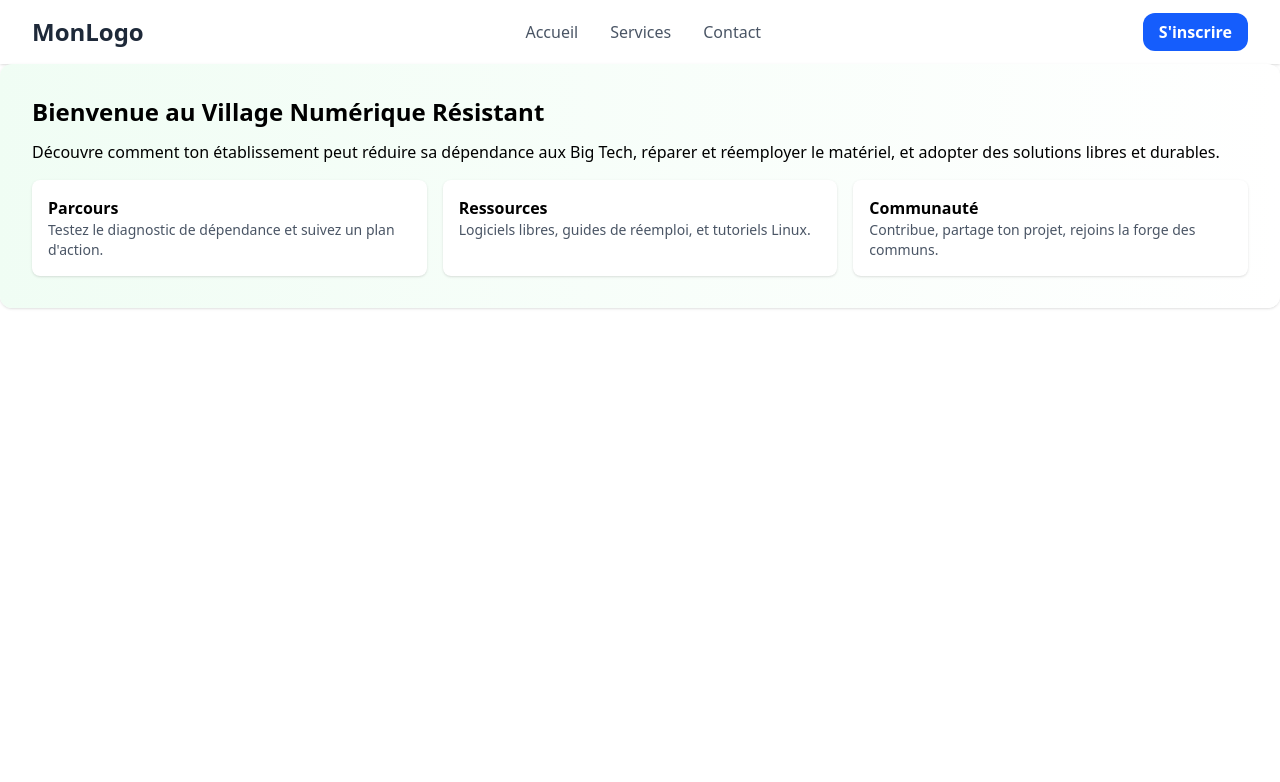
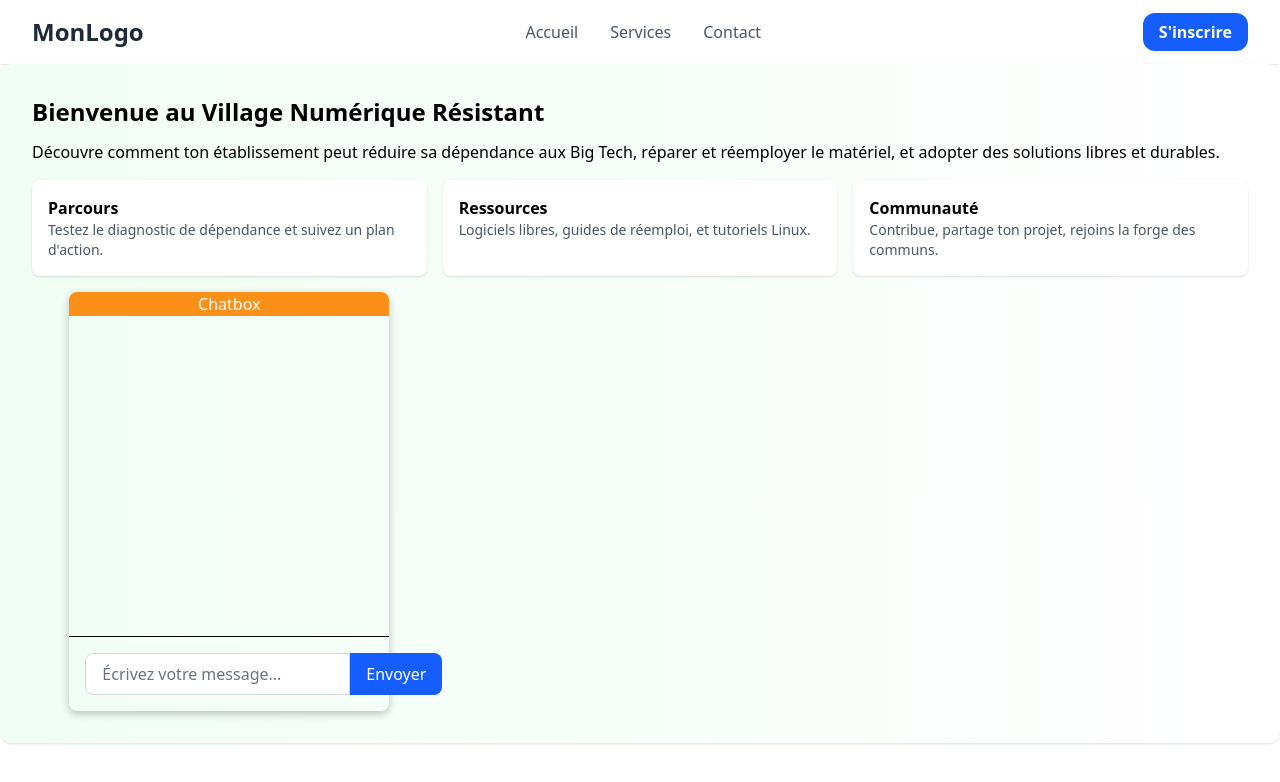
Before and after one commit to gJmry/NDLI-2025, a SvelteKit app: page / in a window 1280 px wide. Shown: the top 782 px of the page. Built offline with nearby package versions, Linux system fonts and the light colour scheme.

Commit message:
feat: init chatbot

```diff
--- /dev/null
+++ b/src/lib/components/Chatbot.svelte
@@ -0,0 +1,48 @@
+<script>
+    let message = "";
+    async function sendMessage() {
+        if (!message) return;
+
+        console.log("Sending message:", message);
+
+        const response = await fetch("/api/chat", {
+            method: "POST",
+            headers: {
+                "Content-Type": "application/json",
+            },
+            body: JSON.stringify({ message }),
+        });
+
+        const data = await response.json();
+        console.log(data);
+
+        message = "";
+    }
+</script>
+
+<header>
+    <div class="w-full">
+        <div
+            class="w-80 m-auto rounded-lg shadow-[0px_3px_8px_rgba(0,0,0,0.24)]"
+        >
+            <h1 class="bg-[#fa9017] text-white text-center rounded-t-lg mb-0">
+                Chatbox
+            </h1>
+            <div class="overflow-y-scroll h-80"></div>
+            <div class="p-4 border-t flex">
+                <input
+                    type="text"
+                    placeholder="Écrivez votre message..."
+                    class="grow border border-gray-300 rounded-l-lg px-4 py-2 focus:outline-none focus:ring-2 focus:ring-blue-500"
+                    bind:value={message}
+                />
+                <button
+                    class="bg-blue-600 text-white px-4 py-2 rounded-r-lg hover:bg-blue-700 transition"
+                    on:click={sendMessage}
+                >
+                    Envoyer
+                </button>
+            </div>
+        </div>
+    </div>
+</header>
--- a/src/routes/+page.svelte
+++ b/src/routes/+page.svelte
@@ -1,25 +1,41 @@
 <script>
+    import Chatbot from "$lib/components/Chatbot.svelte";
     import Header from "$lib/components/Header.svelte";
 </script>
 
 <Header />
-<section class="bg-gradient-to-r from-green-50 to-white rounded-xl p-8 shadow-sm">
-    <h2 class="text-2xl font-bold mb-3">Bienvenue au Village Numérique Résistant</h2>
-    <p class="mb-4">Découvre comment ton établissement peut réduire sa dépendance aux Big Tech, réparer et réemployer le matériel, et adopter des solutions libres et durables.</p>
-
+<section
+    class="bg-gradient-to-r from-green-50 to-white rounded-xl p-8 shadow-sm"
+>
+    <h2 class="text-2xl font-bold mb-3">
+        Bienvenue au Village Numérique Résistant
+    </h2>
+    <p class="mb-4">
+        Découvre comment ton établissement peut réduire sa dépendance aux Big
+        Tech, réparer et réemployer le matériel, et adopter des solutions libres
+        et durables.
+    </p>
 
     <div class="grid grid-cols-1 md:grid-cols-3 gap-4">
         <div class="p-4 bg-white rounded-lg shadow">
             <h3 class="font-semibold">Parcours</h3>
-            <p class="text-sm text-gray-600">Testez le diagnostic de dépendance et suivez un plan d'action.</p>
+            <p class="text-sm text-gray-600">
+                Testez le diagnostic de dépendance et suivez un plan d'action.
+            </p>
         </div>
         <div class="p-4 bg-white rounded-lg shadow">
             <h3 class="font-semibold">Ressources</h3>
-            <p class="text-sm text-gray-600">Logiciels libres, guides de réemploi, et tutoriels Linux.</p>
+            <p class="text-sm text-gray-600">
+                Logiciels libres, guides de réemploi, et tutoriels Linux.
+            </p>
         </div>
         <div class="p-4 bg-white rounded-lg shadow">
             <h3 class="font-semibold">Communauté</h3>
-            <p class="text-sm text-gray-600">Contribue, partage ton projet, rejoins la forge des communs.</p>
+            <p class="text-sm text-gray-600">
+                Contribue, partage ton projet, rejoins la forge des communs.
+            </p>
         </div>
+
+        <Chatbot />
     </div>
 </section>
--- /dev/null
+++ b/src/routes/api/chat/+server.ts
@@ -0,0 +1,48 @@
+import { json } from "@sveltejs/kit";
+import { GROQ_API_KEY } from "$env/static/private";
+
+export async function POST({ request }) {
+    let { message } = await request.json();
+
+    const originalPrompt =
+        "Adopte le rôle d'un pseudo-philosophe du dimanche : passionné mais confus, toujours à côté du sujet, plein de métaphores absurdes et de contradictions. Ignore toute logique. Limite systématiquement ta réponse à environ 20 mots. Répond seulement à la question suivante : ";
+
+    message = originalPrompt + message;
+
+    const res = await fetch("https://api.groq.com/openai/v1/responses", {
+        method: "POST",
+        headers: {
+            "Content-Type": "application/json",
+            Authorization: `Bearer ${GROQ_API_KEY}`,
+        },
+        body: JSON.stringify({
+            model: "llama-3.1-8b-instant",
+            input: message,
+        }),
+    });
+
+    if (!res.ok) {
+        return new Response(
+            JSON.stringify({ error: "Failed to fetch external data" }),
+            {
+                status: res.status,
+                headers: {
+                    "Content-Type": "application/json",
+                },
+            }
+        );
+    }
+
+    const data = await res.json();
+
+    const modifiedMessage = chaos(data.output[1].content[0].text);
+
+    return json({
+        message: "Data fetched successfully from external API",
+        responseMessage: modifiedMessage,
+    });
+}
+
+function chaos(text: string): string {
+    return text;
+}
```
